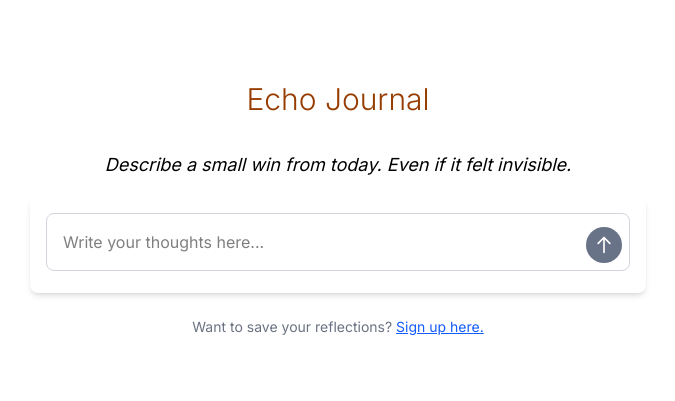
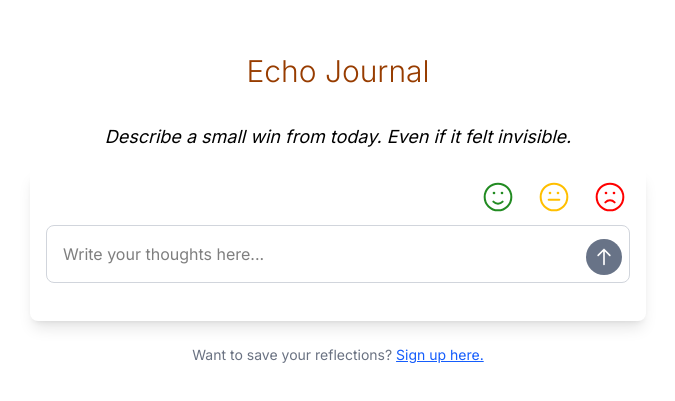
Before and after one commit to dez03/echo-frontend, a Next.js app: page / in a window 1280 px wide. Shown: the part 191-592 px from the top of the page, without its empty margins (302-977 px from the left). Built offline with nearby package versions, Linux system fonts and the light colour scheme.

Commit message:
frontend coming along kinda

```diff
--- a/src/app/components/JournalInput.jsx
+++ b/src/app/components/JournalInput.jsx
@@ -1,21 +1,80 @@
 "use client";
 import { useState } from "react";
+import React from "react";
+import { handleAnonymousSubmit } from '@/lib/routes';
 
 export default function JournalInput() {
-  const [entry, setEntry] = useState("");
+  const [prompt, setPrompt] = useState("");
+  const [selectedMood, setSelectedMood] = useState(null);
 
-  const handleSubmit = () => {
-    if (!entry.trim()) return;
-    console.log("Submitted entry:", entry);
-    setEntry(""); // Clear input after submit
+  const handleMoodSelect = (moodValue) => {
+    console.log('Mood selected:', moodValue);
+    setSelectedMood(moodValue);
+  };
+
+  const handleSubmit = async () => {
+    if (!prompt.trim()) return;
+
+    if (selectedMood === null) {
+      alert("Please select your mood by clicking an icon.");
+      return;
+    }
+
+    try {
+      const reflection = await handleAnonymousSubmit(prompt, selectedMood);
+      console.log("Received reflection:", reflection);
+      alert(`"${prompt}", mood: {${selectedMood}}`);
+      // TODO: Display reflection in UI or store it
+    } catch (err) {
+      console.error("Error submitting anonymous entry:", err);
+      alert("Sorry, there was an error submitting your entry. Please try again.");
+    }
+
+    setPrompt(""); // Clear input after submit
+    setSelectedMood(null); // Optional: Reset mood selection
   };
 
   return (
-    <div className="w-full p-4 rounded-lg shadow-md relative">
-        <div className="relative w-full">
+    <>
+      <div className="w-full p-4 py-8 rounded-lg shadow-lg relative flex flex-col gap-4">
+        {/* Mood selection icons - now positioned at the top right with proper vertical alignment */}
+        <div className="absolute top-3 right-5 flex items-center gap-6">
+
+          {/* Happy icon */}
+          <div className="w-8 h-8 cursor-pointer" onClick={() => handleMoodSelect(1)}>
+            <svg xmlns="http://www.w3.org/2000/svg" viewBox="0 0 24 24" fill="none" className={`w-full h-full hover:scale-110 transition-transform duration-150 ease-in-out ${selectedMood === 1 ? "text-blue-500" : "text-gray-500"}`}>
+              <circle cx="12" cy="12" r="10" stroke="#228B22" strokeWidth="1.5" fill="none" />
+              <circle cx="9" cy="9" r="1" fill="#228B22" />
+              <circle cx="15" cy="9" r="1" fill="#228B22" />
+              <path d="M8.5 15.5C9.5 16.5 10.5 17 12 17C13.5 17 14.5 16.5 15.5 15.5" stroke="#228B22" strokeWidth="1.5" strokeLinecap="round" />
+            </svg>
+          </div>
+
+          {/* Neutral icon */}
+          <div className="w-8 h-8 cursor-pointer" onClick={() => handleMoodSelect(2)}>
+            <svg xmlns="http://www.w3.org/2000/svg" viewBox="0 0 24 24" fill="none" className={`w-full h-full hover:scale-110 transition-transform duration-150 ease-in-out ${selectedMood === 2 ? "text-blue-500" : "text-gray-500"}`}>
+              <circle cx="12" cy="12" r="10" stroke="#FFBF00" strokeWidth="1.5" fill="none" />
+              <circle cx="9" cy="9" r="1" fill="#FFBF00" />
+              <circle cx="15" cy="9" r="1" fill="#FFBF00" />
+              <line x1="8" y1="14" x2="16" y2="14" stroke="#FFBF00" strokeWidth="1.5" strokeLinecap="round" />
+            </svg>
+          </div>
+
+          {/* Sad icon */}
+          <div className="w-8 h-8 cursor-pointer" onClick={() => handleMoodSelect(3)}>
+            <svg xmlns="http://www.w3.org/2000/svg" viewBox="0 0 24 24" fill="none" className={`w-full h-full hover:scale-110 transition-transform duration-150 ease-in-out ${selectedMood === 3 ? "text-blue-500" : "text-gray-500"}`}>
+              <circle cx="12" cy="12" r="10" stroke="#FF0000" strokeWidth="1.5" fill="none" />
+              <circle cx="9" cy="9" r="1" fill="#FF0000" />
+              <circle cx="15" cy="9" r="1" fill="#FF0000" />
+              <path d="M15.5 16C14.5 15 13.5 14.5 12 14.5C10.5 14.5 9.5 15 8.5 16" stroke="#FF0000" strokeWidth="1.5" strokeLinecap="round" />
+            </svg>
+          </div>
+        </div>
+
+        <div className="relative w-full mt-6">
           <textarea
-          value={entry}
-          onChange={(e) => setEntry(e.target.value)}
+            value={prompt}
+            onChange={(e) => setPrompt(e.target.value)}
             onInput={(e) => {
               e.target.style.height = "auto";
               e.target.style.height = `${e.target.scrollHeight}px`;
@@ -51,5 +110,6 @@ export default function JournalInput() {
           </button>
         </div>
       </div>
+    </>
   );
 }
--- a/src/app/login/page.jsx
+++ b/src/app/login/page.jsx
@@ -1,16 +1,26 @@
 'use client';
-
 import { useState } from 'react';
+import { signInWithEmailAndPassword } from 'firebase/auth';
+import { auth } from '@/utils/firebase';
+import { useRouter } from 'next/navigation';
 
 export default function LoginPage() {
     const [email, setEmail] = useState('');
     const [password, setPassword] = useState('');
+    const router = useRouter();
 
-    const handleSubmit = (e) => {
+    const handleSubmit = async (e) => {
         e.preventDefault();
-        console.log('Email:', email);
-        console.log('Password:', password);
-        // Add your login logic here
+        try {
+            const userCredential = await signInWithEmailAndPassword(auth, email, password);
+            const user = userCredential.user;
+            console.log('Logged in as:', user.uid);
+            localStorage.setItem('displayName', user.displayName || '');
+            router.push('/dashboard');
+        } catch (error) {
+            console.error('Login failed:', error.message);
+            alert('Login failed: ' + error.message);
+        }
     };
 
     return (
--- a/src/app/signup/page.jsx
+++ b/src/app/signup/page.jsx
@@ -1,6 +1,10 @@
 'use client';
-
 import { useState } from 'react';
+import { useCreateUserWithEmailAndPassword } from 'react-firebase-hooks/auth';
+import { auth } from '@/utils/firebase';
+import { updateProfile } from 'firebase/auth';
+import { handleFirstUpload } from '@/lib/routes';
+import { useRouter } from 'next/navigation';
 
 export default function SignUpPage() {
     const [formData, setFormData] = useState({
@@ -9,14 +13,48 @@ export default function SignUpPage() {
         password: '',
     });
 
+    const router = useRouter();
+
+    const [
+        createUserWithEmailAndPassword,
+        userCredential,
+        loading,
+        error,
+      ] = useCreateUserWithEmailAndPassword(auth);
+
     const handleChange = (e) => {
         const { name, value } = e.target;
         setFormData({ ...formData, [name]: value });
     };
 
-    const handleSubmit = (e) => {
+    const handleSubmit = async (e) => {
         e.preventDefault();
-        console.log('Form submitted:', formData);
+        try {
+            const { name, email, password } = formData;
+            const userCredential = await createUserWithEmailAndPassword(email, password);
+
+            if (auth.currentUser) {
+                await updateProfile(auth.currentUser, {
+                    displayName: name,
+                });
+
+                // Pull pre-signup data from localStorage
+                const saved = JSON.parse(localStorage.getItem('preSignUpData'));
+                if (saved?.entry && saved?.mood && saved?.reflection) {
+                    await handleFirstUpload(auth.currentUser, saved.entry, saved.mood, saved.reflection);
+                    localStorage.removeItem('preSignUpData'); // optional cleanup
+                }
+                console.log('User Info:', {
+                    name: auth.currentUser.displayName,
+                    email: auth.currentUser.email,
+                    uid: auth.currentUser.uid,
+                })
+            }
+            console.log('User created:', userCredential.user);
+            router.push('/');
+        } catch (e) {
+            console.error('Error creating user:', e);
+        }
     };
 
     return (
--- /dev/null
+++ b/src/lib/routes.js
@@ -0,0 +1,58 @@
+export const ROUTES = {
+  ANONYMOUS_REFLECTION: 'http://localhost:8000/api/anonymous',
+  FIRST_UPLOAD: 'http://localhost:8000/api/anonymous',
+};
+
+
+// POST Request to submit an anonymous reflection
+// This function handles the submission of an anonymous reflection entry
+// It sends the entry and mood to the server and handles the response
+const handleAnonymousSubmit = async (prompt, mood) => {
+  try {
+    const res = await fetch(ROUTES.ANONYMOUS_REFLECTION, {
+      method: 'POST',
+      headers: {
+        'Content-Type': 'application/json',
+      },
+      body: JSON.stringify({
+        prompt,
+        mood,
+      }),
+    });
+
+    const data = await res.json();
+
+    if (data.status === 'success') {
+      // ✅ Server responded with reflection
+      setReflection(data.reflection); // show reflection on screen
+
+      // Now hold onto this data. If user signs up, send it to first_upload route
+    }
+  } catch (error) {
+    console.error('Error submitting anonymous prompt:', error);
+  }
+};
+
+
+// POST Request to save a entry and reflection after user signup
+const handleFirstUpload = async (user, prompt, mood, reflection) => {
+  try {
+    await fetch(ROUTES.FIRST_UPLOAD, {
+      method: 'POST',
+      headers: {
+        'Content-Type': 'application/json',
+      },
+      body: JSON.stringify({
+        name: user.displayName,
+        uid: user.uid,
+        prompt,
+        mood,
+        reflection,
+      }),
+    });
+  } catch (error) {
+    console.error('Error uploading first entry:', error);
+  }
+};
+
+export { handleAnonymousSubmit, handleFirstUpload };
--- a/src/utils/firebase.js
+++ b/src/utils/firebase.js
@@ -2,6 +2,7 @@
 import { initializeApp } from "firebase/app";
 import { getAuth } from "firebase/auth";
 import { getFirestore } from "firebase/firestore";
+
 
 const firebaseConfig = {
   apiKey: process.env.NEXT_PUBLIC_FIREBASE_API_KEY,
```
Lines whose indentation alone changed are shown as unchanged.
